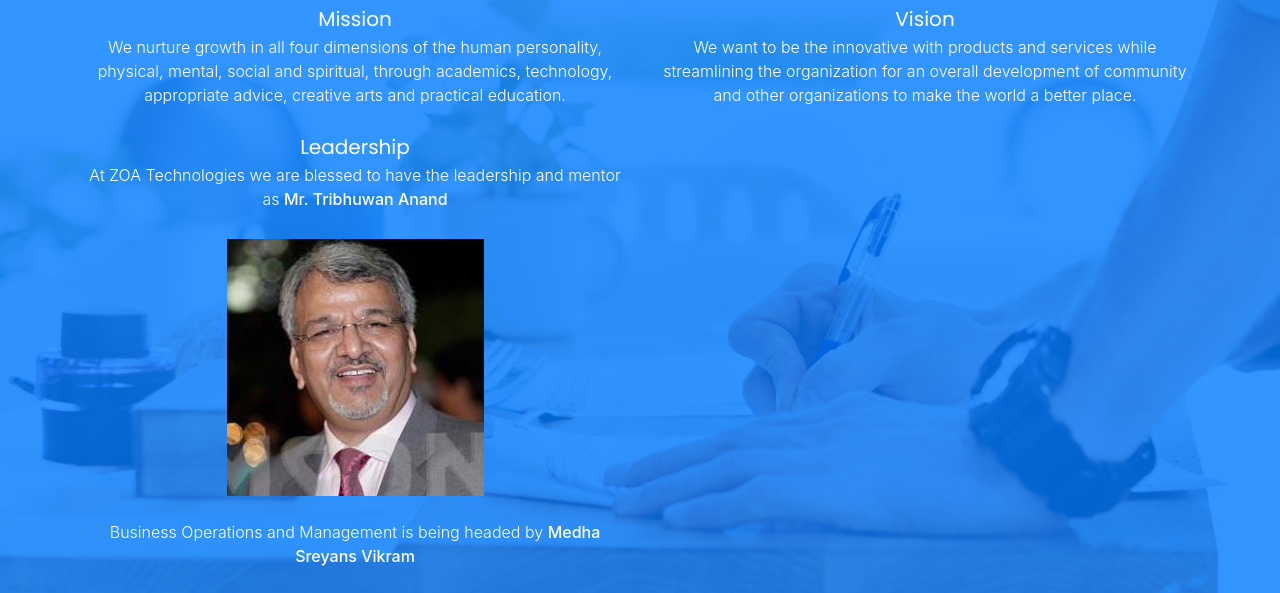
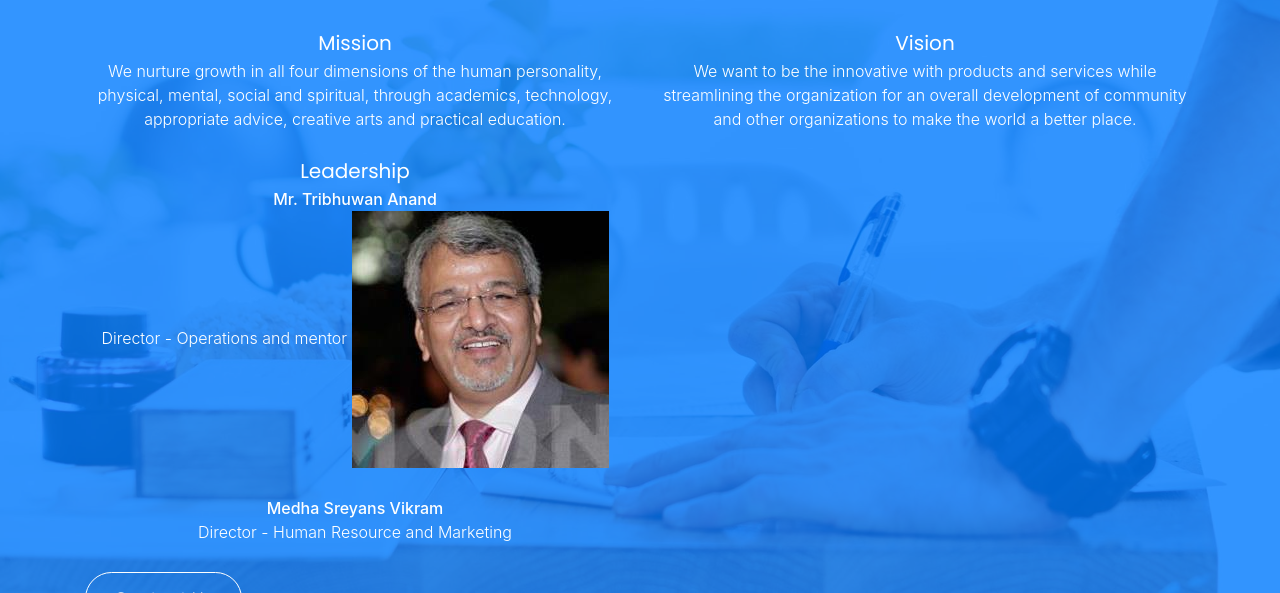
Before and after one commit to zoatechnologies/zoatechnologies.github.io, a plain HTML site: page index.html in a window 1280 px wide. Shown: the part 175-768 px from the top of the page. Drawn offline with nearby package versions, Linux system fonts and the light colour scheme.

Commit message:
Update index.html

```diff
--- a/index.html
+++ b/index.html
@@ -77,13 +77,13 @@
         <div class="row">
             <div class="col-md-6 testimonial text-center text-white">
                 <h5 class="mb-1 text-white">Leadership</h5>
-
                 <section>
-                <p>At ZOA Technologies we are blessed to have the leadership and mentor as <b><a class="mb-1 text-white" href="https://www.linkedin.com/in/trendys56/"> Mr. Tribhuwan Anand </a> </b> </p> <img src="andySir2.jpg" alt="Tribhuwan Anand">
+                    <b><a class="mb-1 text-white" href="https://www.linkedin.com/in/trendys56/"> Mr. Tribhuwan Anand </a> </b>
+                    <p> Director - Operations and mentor <img src="andySir2.jpg" alt="Tribhuwan Anand"> </p>
                 </section>
-                <br>
                 <section>
-                <p>Business Operations and Management is being headed by <b> <a class="mb-1 text-white" href="https://www.linkedin.com/in/medha-vikram-30695a20/"> Medha Sreyans Vikram </a> </b> </p>
+                    <b> <a class="mb-1 text-white" href="https://www.linkedin.com/in/medha-vikram-30695a20/"> Medha Sreyans Vikram </a> </b>
+                    <p> Director - Human Resource and Marketing </p>
                 </section>
             </div>
         </div>
```
